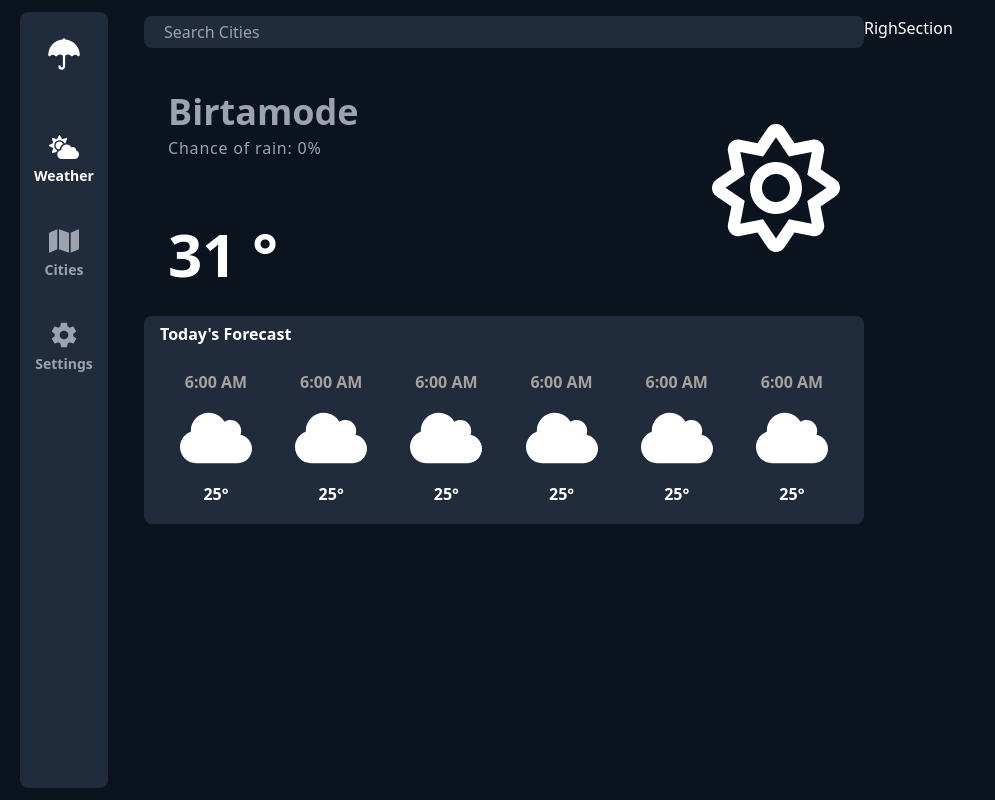
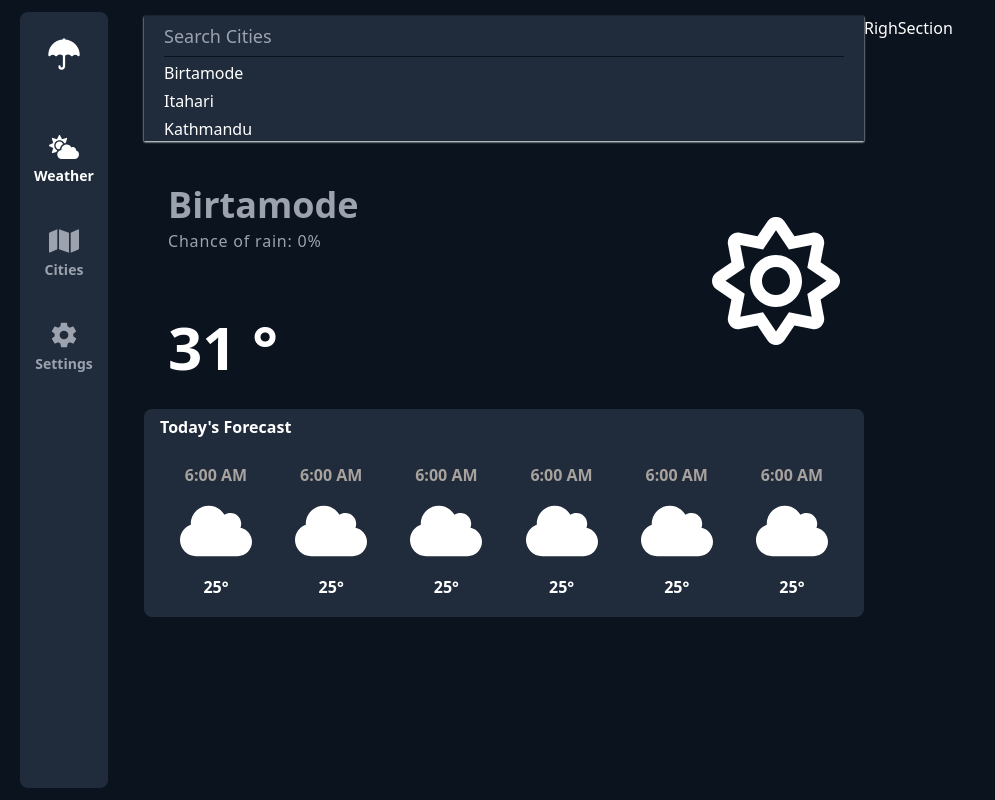
Before and after one commit to puzzaney/weather-app, a React (Vite) app: page /weather in a window 1280 px wide. Shown: the whole page, without its empty margins (0-995 px from the left). Built offline with nearby package versions, Linux system fonts and the light colour scheme; no server answers.

Commit message:
Initialized search component with autocomplete feature

```diff
--- /dev/null
+++ b/src/ui/Searchbar.jsx
@@ -0,0 +1,24 @@
+import { useState } from 'react';
+
+function Searchbar() {
+  const [city, setCity] = useState('');
+
+  return (
+    <div className="divide-y divide-primary px-5  overflow-hidden shadow-white shadow-sm bg-secondary">
+      <input
+        type="text"
+        className="
+        rounded-lg w-full bg-secondary h-8 py-5 text-lg text-gray-400 focus:outline-none focus:scale-[1.01] transition-all"
+        placeholder="Search Cities"
+        onChange={(e) => setCity(e.target.value)}
+        value={city}
+      />
+      <ul className="">
+        <li className="mt-1  hover:bg-slate-400 hover:text-white">Birtamode</li>
+        <li className="mt-1  hover:bg-slate-400 hover:text-white">Itahari</li>
+        <li className="mt-1 hover:bg-slate-400 hover:text-white">Kathmandu</li>
+      </ul>
+    </div>
+  );
+}
+export default Searchbar;
--- a/src/ui/WeatherMain.jsx
+++ b/src/ui/WeatherMain.jsx
@@ -2,21 +2,22 @@ import { useState } from 'react';
 import { FaRegSun } from 'react-icons/fa';
 import ForecastElement from './ForecastElement';
 import { useGetLocation } from '../features/geocoding/useGetLocation';
+import Searchbar from './Searchbar';
 
 function WeatherMain() {
-  const [city, setCity] = useState('');
-  const { data, isLoading, error } = useGetLocation(city);
+  // const { data, isLoading, error } = useGetLocation(city);
 
-  console.log(data);
+  // console.log(data);
 
   return (
     <div>
-      <input
-        className="rounded-lg w-full bg-secondary h-8 px-5 "
-        placeholder="Search Cities"
-        onChange={(e) => setCity(e.target.value)}
-        value={city}
-      />
+      <Searchbar />
+      {/* <CommandDialog open={true}>
+        <CommandInput placeholder="Search Cities" />
+        <CommandList>
+          <CommandEmpty>No results found.</CommandEmpty>
+        </CommandList>
+      </CommandDialog> */}
       <div className="grid grid-cols-2 mt-11 px-6 items-center">
         <div className="flex flex-col">
           <div className="mb-16">
```
